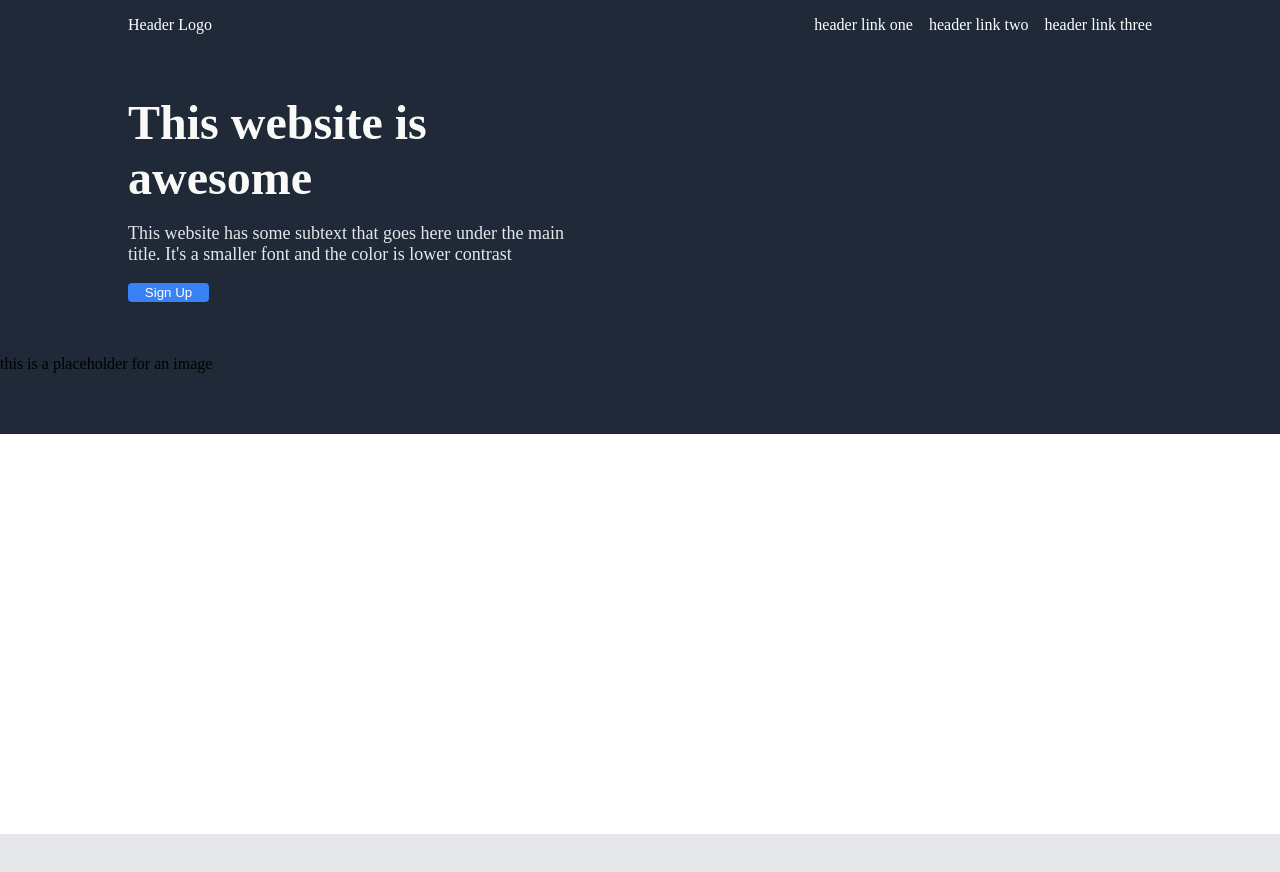
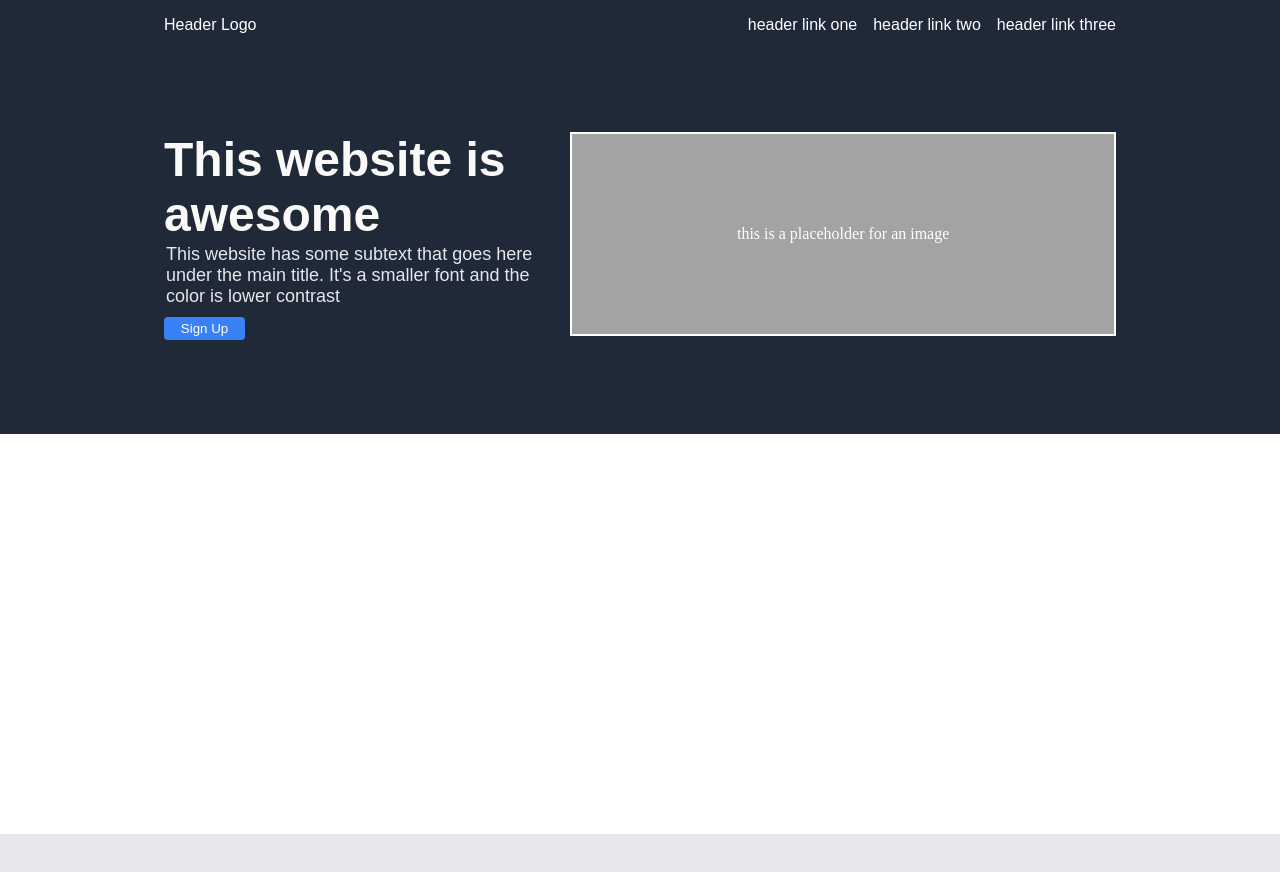
Before and after one commit to yvesHCBD/landing-page-v2, a plain HTML site: page index.html in a window 1280 px wide. Shown: the top 872 px of the page. Drawn offline with Linux system fonts and the light colour scheme.

Commit message:
Completed header section and hero section

```diff
--- a/index.html
+++ b/index.html
@@ -25,8 +25,10 @@
           </p>
           <button class="sign-up">Sign Up</button>
         </div>
+        <div class="awesome-section-img">
+          this is a placeholder for an image
+        </div>
       </div>
-      <div class="awesome-section-img">this is a placeholder for an image</div>
     </div>
     <div class="information-container"></div>
     <div class="quote-container"></div>
--- a/style.css
+++ b/style.css
@@ -19,17 +19,24 @@ body {
   color: white;
   justify-content: space-between;
   padding-top: 16px;
-  margin-left: 128px;
-  margin-right: 128px;
+  margin-left: 164px;
+  margin-right: 164px;
+  font-family: Arial, Helvetica, sans-serif;
 }
 
 .awesome-section-container {
+  display: flex;
+  justify-content: space-between;
+}
+
+.left-side-awesome-section {
   display: flex;
   flex-direction: column;
   justify-content: space-around;
   height: 200px;
   width: 450px;
-  margin-left: 128px;
+  margin-left: 164px;
+  font-family: Arial, Helvetica, sans-serif;
 }
 
 .hero-main-text {
@@ -41,15 +48,29 @@ body {
 .awesome-paragraph {
   font-size: 18px;
   color: #e5e7eb;
+  margin: 2px;
 }
 
 .sign-up {
   border-radius: 4px;
-  padding: 2px;
+  padding: 4px;
   width: 81px;
+  margin-top: 8px;
   color: white;
   background-color: #3882f6;
   border: none;
+}
+
+.awesome-section-img {
+  display: flex;
+  align-items: center;
+  justify-content: center;
+  margin-right: 164px;
+  height: 200px;
+  width: 600px;
+  border: 2px solid white;
+  background-color: #a3a3a3;
+  color: white;
 }
 
 .header-container {
```
